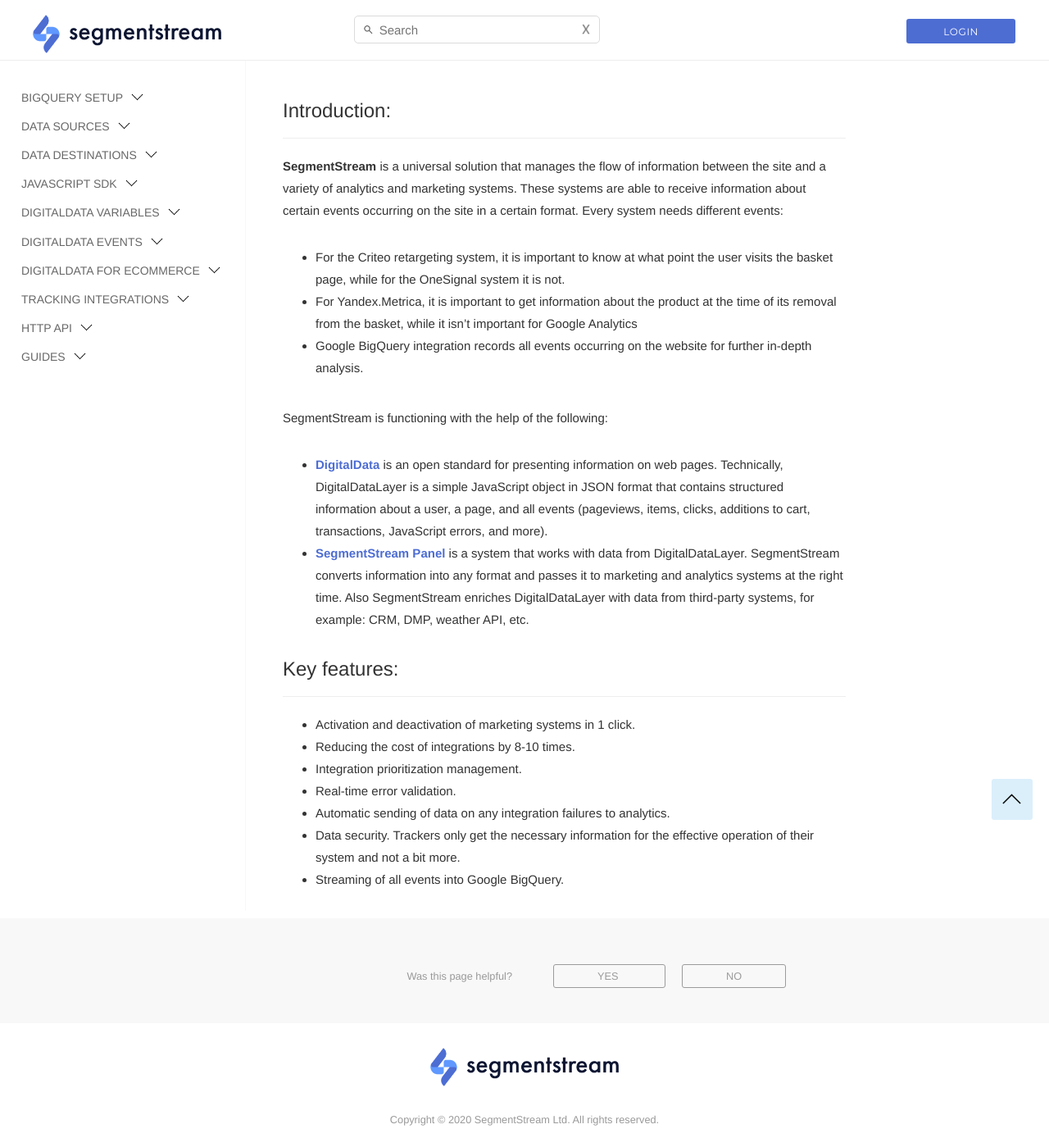
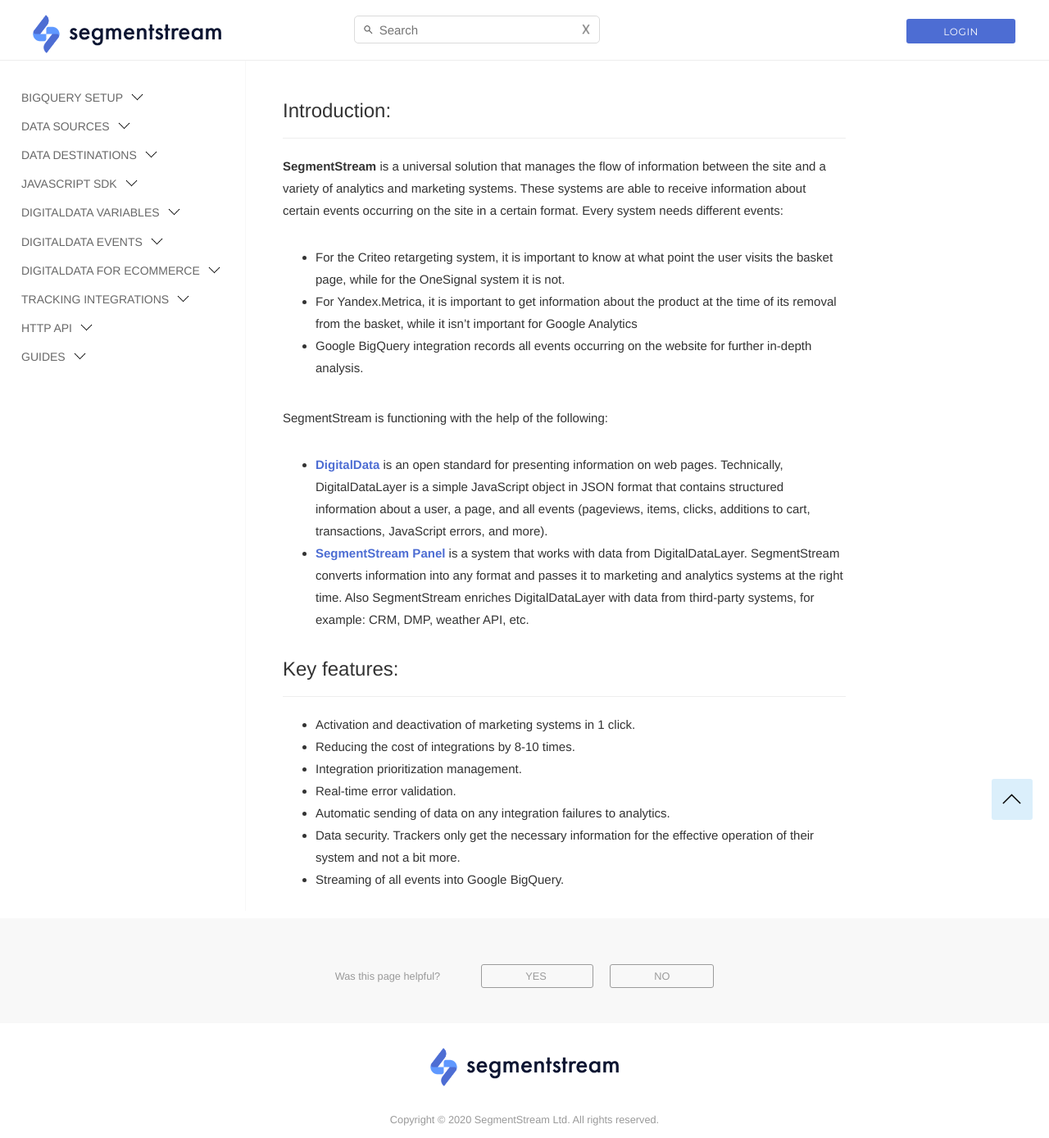
Before and after one commit to segmentstream-com/segmentstream-com.github.io, a Jekyll site: the page built from index.md, in a window 1280 px wide. Shown: the whole page at 82% size. Built offline with Jekyll 4.4.1, drawn with Linux system fonts in a browser that asks for light colours; nearby versions of some CDN libraries.

Commit message:
Centered documentation block

```diff
--- a/_includes/footer.html
+++ b/_includes/footer.html
@@ -1,14 +1,16 @@
 <div class="questionaire">
     <div class="row step1">
-        <div class="col-sm-6 question">
+        <div class="helpful">
+            <div class="question">
                 Was this page helpful?
             </div>
-        <div class="col-sm-6 answer">
+            <div class="answer">
                 <div class="button-questionaire">
                     YES
                 </div>
                 <div class="button-questionaire">
                     NO
+                </div>
             </div>
         </div>
     </div>
--- a/css/main.css
+++ b/css/main.css
@@ -336,21 +336,37 @@
     display: none;
 }
 
-.question {
-    text-align: right;
+.helpful {
+    display: flex;
+    justify-content: center;
 }
 
-.answer {
-    text-align: left;
+@media only screen and (max-width: 767px)  {
+    .helpful {
+        flex-direction: column;
+    }
+}
+
+.question {
+    margin-right: 50px;
+}
+
+@media only screen and (max-width: 767px)  {
+    .question {
+        margin-right: 0px;
+    }
 }
 
 .button-questionaire {
-    margin-left: 20px;
     border-radius: 3px;
     border: solid 1px #9b9b9b;
     color: #9b9b9b;
     padding: 6px 53px;
     display: inline;
+}
+
+.button-questionaire:last-child {
+    margin-left: 20px;
 }
 
 .button-questionaire:hover, .button-questionaire:focus  {
```
Also changed, not shown: Gemfile.lock. Lines whose indentation alone changed are shown as unchanged.
